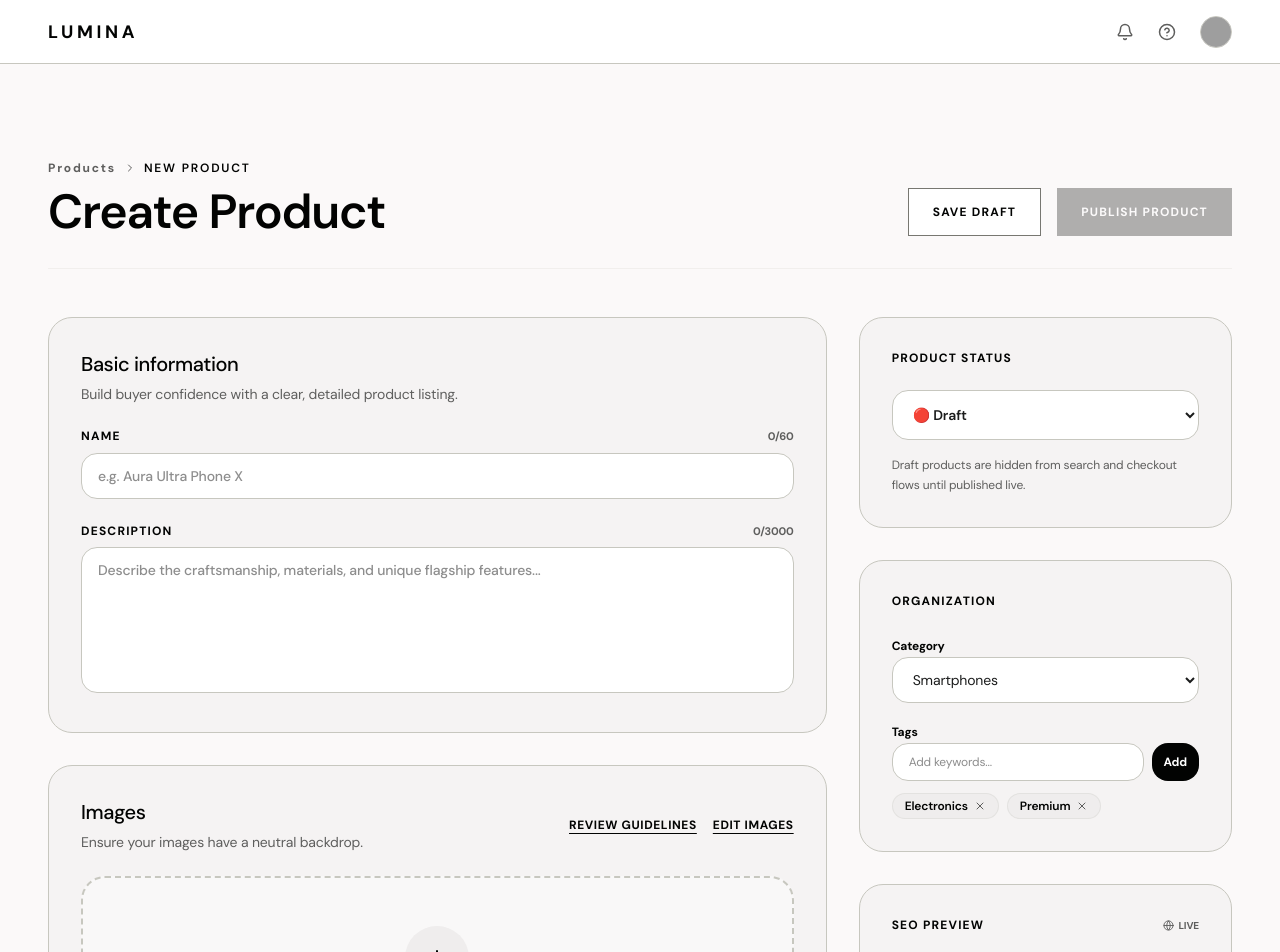
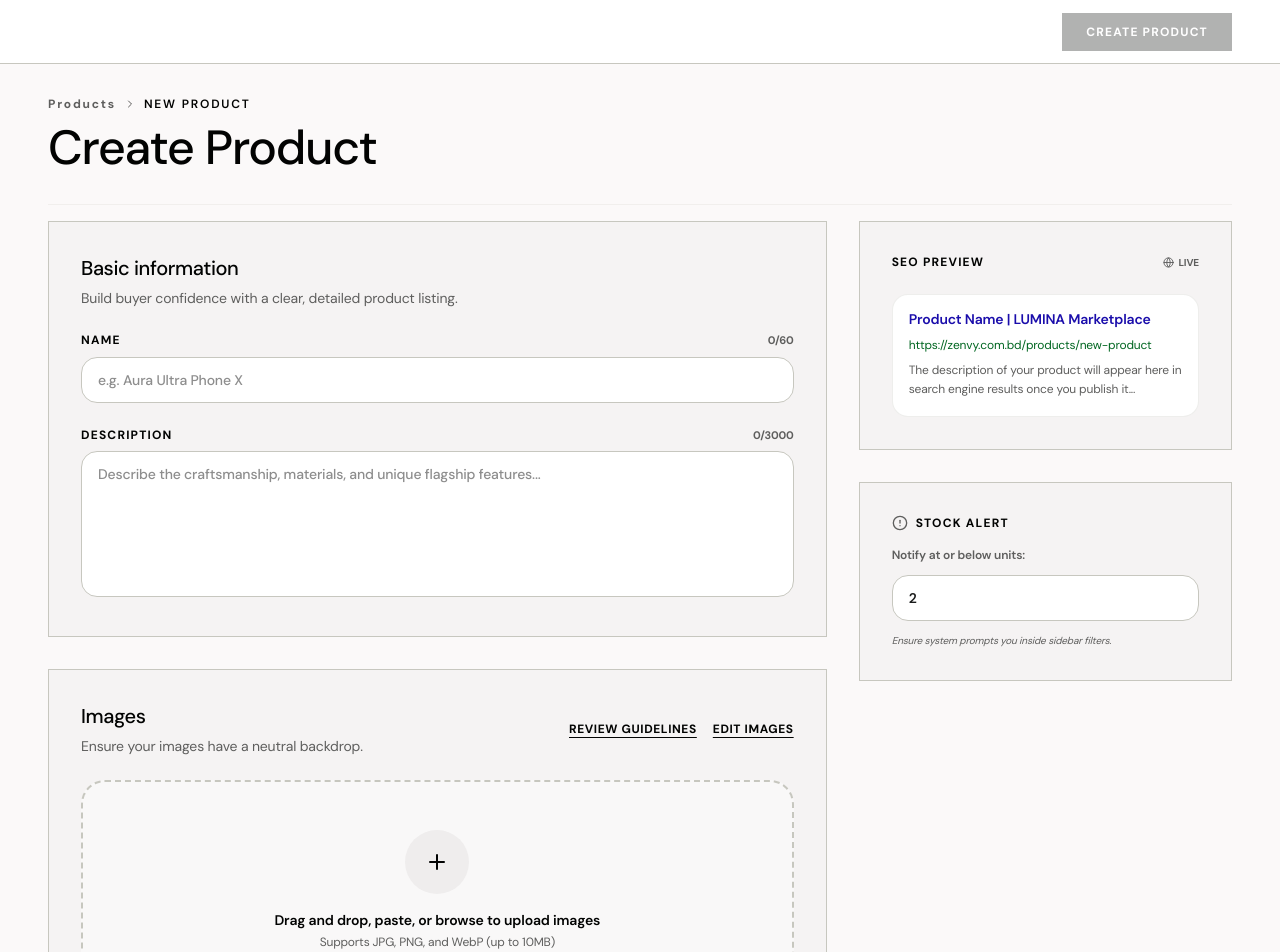
Before and after one commit to wwwredeem2580-blip/new_zenvy, a Next.js app in the folder client/: page /dashboard/products/new in a window 1280 px wide. Shown: the top 952 px of the page. Built offline with nearby package versions, Linux system fonts and the light colour scheme; grey boxes are pictures that could not be loaded.

Commit message:
major-ref(client): product create/edit page v2

```diff
--- a/client/src/components/NewProductScreen.tsx
+++ b/client/src/components/NewProductScreen.tsx
@@ -232,20 +232,18 @@ export default function NewProductScreen({
     <div className="flex-1 bg-[#fbf9f9] overflow-y-auto relative h-full flex flex-col font-sans text-[#1b1c1c]">
 
       {/* breadcrumbs header */}
-      <header className="sticky top-0 z-40 bg-white flex justify-between items-center w-full px-6 py-4 md:px-12 h-[64px] border-b border-[#c7c7bf]">
-        <div className="flex items-center gap-4">
-          <span className="font-bold text-lg tracking-[0.2em] text-[#020302]">LUMINA</span>
-        </div>
-        <div className="flex items-center gap-6">
-          <button className="text-[#5e5e5d] hover:text-[#020302] transition-colors cursor-pointer">
-            <Bell size={18} />
+      <header className="fixed top-0 z-40 bg-white flex justify-between items-center w-full px-6 py-4 md:px-12 h-[64px] border-b border-[#c7c7bf]">
+        <div className="flex justify-end w-full gap-4">
+          <button
+            onClick={() => {
+              setProductStatus('Published');
+              handleSubmit();
+            }}
+            disabled={!formData.name && !searchQuery}
+            className="px-6 h-[38px] bg-[#020302] hover:bg-[#868582] text-white transition-colors text-xs font-bold tracking-widest uppercase disabled:opacity-30 disabled:cursor-not-allowed cursor-pointer"
+          >
+            {initialProduct ? 'Update Product' : 'Create Product'}
           </button>
-          <button className="text-[#5e5e5d] hover:text-[#020302] transition-colors cursor-pointer">
-            <HelpCircle size={18} />
-          </button>
-          <div className="h-8 w-8 rounded-full bg-[#e3e2e2] border border-[#c7c7bf] overflow-hidden">
-            <img className="w-full h-full object-cover" src="https://lh3.googleusercontent.com/aida-public/AB6AXuAxS3fgVQieR93hzActmRc81VSfMJ7305idtuLG9zhTlzTTjmiI52ZfzFnuyJUjD8gSiOntzF4Q9DK5iOZyGLILkzZUG5Rw6IBCh5FqFnlG7P-oA1OLkVE8wjhRpWy0fsP1vGN9auUoyLYv2hMffal-BluaMsS-hgydklG11BvHIEz8_HLZ1Qi7l2AGG4zJK-0QEj_c8e4P3e9g559KyWPCIzyP0zKnHEkMQAQrNWfrlA43kUactZJU7JKPWWfOOCtGhW1KLsgA0DIA" alt="Owner Profile" />
-          </div>
         </div>
       </header>
 
@@ -253,7 +251,7 @@ export default function NewProductScreen({
       <div className="flex-1 pt-24 px-6 md:px-12 max-w-[1440px] mx-auto w-full pb-20">
 
         {/* Breadcrumb & Main Actions */}
-        <div className="flex flex-col md:flex-row md:items-end justify-between gap-6 mb-12 border-b border-[#c7c7bf]/20 pb-8">
+        <div className="flex flex-col md:flex-row md:items-end justify-between gap-6 mb-4 border-b border-[#c7c7bf]/20 pb-8">
           <div className="space-y-3">
             <nav className="flex items-center gap-2 text-[#5e5e5d] text-xs font-bold uppercase tracking-[0.15em]">
               <button onClick={onBack} className="hover:text-[#020302] transition-colors flex items-center gap-1">
@@ -262,31 +260,9 @@ export default function NewProductScreen({
               <ChevronRight size={12} className="text-[#5e5e5d]" />
               <span className="text-[#020302] font-semibold">{initialProduct ? 'Edit product' : 'New product'}</span>
             </nav>
-            <h1 className="text-3xl md:text-5xl font-semibold tracking-tight text-[#020302]">
+            <h1 className="text-3xl md:text-5xl font-medium tracking-tight text-[#020302]">
               {initialProduct ? 'Edit Product' : 'Create Product'}
             </h1>
-          </div>
-
-          <div className="flex gap-4">
-            <button
-              onClick={() => {
-                setProductStatus('Draft');
-                handleSubmit();
-              }}
-              className="px-6 h-[48px] border border-[#777771] text-[#020302] bg-white hover:bg-[#f5f3f3] transition-colors text-xs font-bold tracking-widest uppercase cursor-pointer"
-            >
-              Save Draft
-            </button>
-            <button
-              onClick={() => {
-                setProductStatus('Published');
-                handleSubmit();
-              }}
-              disabled={!formData.name && !searchQuery}
-              className="px-6 h-[48px] bg-[#020302] hover:bg-[#868582] text-white transition-colors text-xs font-bold tracking-widest uppercase disabled:opacity-30 disabled:cursor-not-allowed cursor-pointer"
-            >
-              {initialProduct ? 'Update Product' : 'Publish Product'}
-            </button>
           </div>
         </div>
 
@@ -297,7 +273,7 @@ export default function NewProductScreen({
           <div className="lg:col-span-8 space-y-8">
 
             {/* Section 1: Basic Information */}
-            <section className="p-8 bg-[#f5f3f3] rounded-xl border border-[#c7c7bf] space-y-6">
+            <section className="p-8 bg-[#f5f3f3] border border-[#c7c7bf] space-y-6">
               <div>
                 <h2 className="text-xl font-medium text-[#020302] mb-1.5">Basic information</h2>
                 <p className="text-sm text-[#5e5e5d]">Build buyer confidence with a clear, detailed product listing.</p>
@@ -370,7 +346,7 @@ export default function NewProductScreen({
             </section>
 
             {/* Section 2: Images Upload & Guidelines */}
-            <section className="p-8 bg-[#f5f3f3] rounded-xl border border-[#c7c7bf] space-y-6">
+            <section className="p-8 bg-[#f5f3f3] border border-[#c7c7bf] space-y-6">
               <div className="flex flex-col md:flex-row justify-between items-start md:items-center gap-4">
                 <div>
                   <h2 className="text-xl font-medium text-[#020302] mb-1.5">Images</h2>
@@ -403,7 +379,7 @@ export default function NewProductScreen({
             </section>
 
             {/* Section 3: Product Options / Variants */}
-            <section className="p-8 bg-[#f5f3f3] rounded-xl border border-[#c7c7bf] space-y-6">
+            <section className="p-8 bg-[#f5f3f3] border border-[#c7c7bf] space-y-6">
               <div className="flex items-center justify-between">
                 <div>
                   <h2 className="text-xl font-medium text-[#020302] mb-1.5">Product options *</h2>
@@ -422,7 +398,7 @@ export default function NewProductScreen({
 
               {formData.variants.length === 0 ? (
                 /* Empty state */
-                <div className="bg-white rounded-lg border border-[#c7c7bf] p-12 text-center">
+                <div className="bg-white rounded-lg border border-[#c7c7bf] px-6 py-4 text-center">
                   <div className="inline-flex items-center justify-center w-12 h-12 rounded-full bg-[#f5f3f3] mb-4 text-[#5e5e5d]">
                     <Layers size={20} />
                   </div>
@@ -443,7 +419,7 @@ export default function NewProductScreen({
                   {formData.variants.map((v) => (
                     <div
                       key={v.id}
-                      className="bg-white border border-[#c7c7bf] p-5 rounded-xl flex gap-4 items-start relative hover:shadow-lg transition-all"
+                      className="bg-white border border-[#c7c7bf] p-5 flex gap-4 items-start relative hover:shadow-lg transition-all"
                     >
                       {/* Image Selector Block */}
                       <div className="relative shrink-0">
@@ -557,7 +533,7 @@ export default function NewProductScreen({
                               placeholder="0"
                               value={v.buyingPrice || ''}
                               onChange={(e) => updateVariant(v.id, 'buyingPrice', parseFloat(e.target.value) || 0)}
-                              className="w-full bg-[#fbf9f9] border border-[#c7c7bf] focus:border-[#020302] px-3 py-2 rounded-lg text-xs font-semibold outline-none"
+                              className="w-full bg-[#fbf9f9] border border-[#c7c7bf] focus:border-[#020302] px-3 py-2 text-xs font-semibold outline-none"
                             />
                           </div>
                           <div>
@@ -567,7 +543,7 @@ export default function NewProductScreen({
                               placeholder="0"
                               value={v.sellingPrice || ''}
                               onChange={(e) => updateVariant(v.id, 'sellingPrice', parseFloat(e.target.value) || 0)}
-                              className="w-full bg-[#fbf9f9] border border-[#c7c7bf] focus:border-[#020302] px-3 py-2 rounded-lg text-xs font-semibold outline-none"
+                              className="w-full bg-[#fbf9f9] border border-[#c7c7bf] focus:border-[#020302] px-3 py-2 text-xs font-semibold outline-none"
                             />
                           </div>
                         </div>
@@ -580,7 +556,7 @@ export default function NewProductScreen({
                             placeholder="10"
                             value={v.quantity}
                             onChange={(e) => updateVariant(v.id, 'quantity', parseInt(e.target.value) || 0)}
-                            className="w-full bg-[#fbf9f9] border border-[#c7c7bf] focus:border-[#020302] px-3 py-2 rounded-lg text-xs font-semibold outline-none"
+                            className="w-full bg-[#fbf9f9] border border-[#c7c7bf] focus:border-[#020302] px-3 py-2 text-xs font-semibold outline-none"
                           />
                         </div>
                       </div>
@@ -595,85 +571,8 @@ export default function NewProductScreen({
           {/* Right Sidebar column */}
           <div className="lg:col-span-4 space-y-8">
 
-            {/* Status Card */}
-            <div className="p-8 bg-[#f5f3f3] rounded-xl border border-[#c7c7bf] space-y-6">
-              <h3 className="text-xs font-bold text-[#020302] uppercase tracking-widest">Product Status</h3>
-              <div className="space-y-4">
-                <div className="relative">
-                  <select
-                    value={productStatus}
-                    onChange={(e) => setProductStatus(e.target.value)}
-                    className="w-full bg-white border border-[#c7c7bf] focus:border-[#020302] focus:ring-0 px-4 py-3.5 text-sm font-semibold rounded-lg outline-none cursor-pointer"
-                  >
-                    <option value="Draft">🔴 Draft</option>
-                    <option value="Published">🟢 Published</option>
-                  </select>
-                </div>
-                <p className="text-xs text-[#5e5e5d] leading-relaxed">
-                  Draft products are hidden from search and checkout flows until published live.
-                </p>
-              </div>
-            </div>
-
-            {/* Category / Tags Organization Card */}
-            <div className="p-8 bg-[#f5f3f3] rounded-xl border border-[#c7c7bf] space-y-6">
-              <h3 className="text-xs font-bold text-[#020302] uppercase tracking-widest">Organization</h3>
-
-              <div className="space-y-4">
-                {/* Category Selection */}
-                <div className="space-y-2">
-                  <label className="text-xs font-bold text-[#020302]">Category</label>
-                  <select
-                    value={formData.brand}
-                    onChange={(e) => setFormData({ ...formData, brand: e.target.value })}
-                    className="w-full bg-white border border-[#c7c7bf] focus:border-[#020302] focus:ring-0 px-4 py-3 text-sm rounded-lg cursor-pointer"
-                  >
-                    <option value="Smartphones">Smartphones</option>
-                    <option value="Laptops">Laptops</option>
-                    <option value="Audio">Audio</option>
-                    <option value="Accessories">Accessories</option>
-                  </select>
-                </div>
-
-                {/* Tags Management */}
-                <div className="space-y-2">
-                  <label className="text-xs font-bold text-[#020302]">Tags</label>
-                  <div className="flex gap-2">
-                    <input
-                      type="text"
-                      placeholder="Add keywords..."
-                      value={tagInput}
-                      onChange={(e) => setTagInput(e.target.value)}
-                      onKeyDown={(e) => e.key === 'Enter' && addTag()}
-                      className="flex-1 bg-white border border-[#c7c7bf] focus:border-[#020302] px-4 py-2.5 text-xs rounded-lg outline-none"
-                    />
-                    <button
-                      onClick={addTag}
-                      className="px-3 bg-[#020302] text-white hover:bg-[#868582] text-xs font-bold rounded-lg cursor-pointer"
-                    >
-                      Add
-                    </button>
-                  </div>
-
-                  <div className="flex flex-wrap gap-2 mt-3">
-                    {tagsList.map((tag) => (
-                      <span
-                        key={tag}
-                        className="px-3 py-1 bg-[#efeded] border border-[#c7c7bf]/30 rounded-full text-xs font-semibold text-[#020302] flex items-center gap-1.5"
-                      >
-                        <span>{tag}</span>
-                        <button onClick={() => removeTag(tag)} className="text-[#5e5e5d] hover:text-[#020302] cursor-pointer">
-                          <X size={12} />
-                        </button>
-                      </span>
-                    ))}
-                  </div>
-                </div>
-              </div>
-            </div>
-
             {/* Dynamic SEO Realtime Preview Card */}
-            <div className="p-8 bg-[#f5f3f3] rounded-xl border border-[#c7c7bf] space-y-6">
+            <div className="p-8 bg-[#f5f3f3] border border-[#c7c7bf] space-y-6">
               <div className="flex justify-between items-center">
                 <h3 className="text-xs font-bold text-[#020302] uppercase tracking-widest">SEO Preview</h3>
                 <span className="text-[10px] font-bold text-[#5e5e5d] uppercase flex items-center gap-1"><Globe size={11} /> Live</span>
@@ -683,7 +582,7 @@ export default function NewProductScreen({
                   {searchQuery || "Product Name"} | LUMINA Marketplace
                 </p>
                 <p className="text-[#006621] text-xs font-normal">
-                  https://lumina.com/products/{(searchQuery || "new-product").toLowerCase().replace(/\s+/g, '-')}
+                  https://zenvy.com.bd/products/{(searchQuery || "new-product").toLowerCase().replace(/\s+/g, '-')}
                 </p>
                 <p className="text-[#5e5e5d] text-xs leading-relaxed line-clamp-2">
                   {formData.description || "The description of your product will appear here in search engine results once you publish it..."}
@@ -692,7 +591,7 @@ export default function NewProductScreen({
             </div>
 
             {/* Low stock alert alert threshold setting */}
-            <div className="p-8 bg-[#f5f3f3] rounded-xl border border-[#c7c7bf] space-y-4">
+            <div className="p-8 bg-[#f5f3f3] border border-[#c7c7bf] space-y-4">
               <div className="flex items-center gap-2">
                 <AlertCircle size={16} className="text-[#5e5e5d]" />
                 <h3 className="text-xs font-bold text-[#020302] uppercase tracking-widest">Stock Alert</h3>
@@ -726,7 +625,7 @@ export default function NewProductScreen({
               initial={{ opacity: 0, scale: 0.95, y: 15 }}
               animate={{ opacity: 1, scale: 1, y: 0 }}
               exit={{ opacity: 0, scale: 0.95, y: 15 }}
-              className="bg-white w-full max-w-2xl max-h-[921px] z-[260] overflow-hidden rounded-xl shadow-2xl flex flex-col border border-[#c7c7bf]"
+              className="bg-white w-full max-w-2xl max-h-[921px] z-[260] overflow-hidden shadow-2xl flex flex-col border border-[#c7c7bf]"
             >
               {/* Modal Header */}
               <header className="p-8 pb-4">
@@ -743,7 +642,7 @@ export default function NewProductScreen({
               </header>
 
               {/* Modal Body (Scrollable) */}
-              <div className="p-8 pt-4 overflow-y-auto no-scrollbar space-y-8 flex-1 max-h-[550px]">
+              <div className="p-8 pt-4 overflow-y-auto no-scrollbar space-y-8 flex-1 max-h-[400px] sm:max-h-[550px]">
 
                 {/* Step 1: Color Selection */}
                 <section className="space-y-4">
@@ -752,7 +651,7 @@ export default function NewProductScreen({
                     <span className="text-xs text-[#5e5e5d] italic">Select 1 at max</span>
                   </div>
 
-                  <div className="grid grid-cols-2 sm:grid-cols-4 gap-3">
+                  <div className="grid grid-cols-3 sm:grid-cols-5 gap-3">
                     {/* Render presets */}
                     {COLORS.map(color => {
                       const isSelected = selectedModalColor === color;
@@ -769,7 +668,7 @@ export default function NewProductScreen({
                             className="w-8 h-8 rounded-full border border-[#c7c7bf]"
                             style={{ backgroundColor: getColorHex(color) }}
                           />
-                          <span className={`text-xs font-medium ${isSelected ? 'text-[#020302]' : 'text-[#5e5e5d]'}`}>
+                          <span className={`text-[12px] font-medium ${isSelected ? 'text-[#020302]' : 'text-[#5e5e5d]'}`}>
                             {color}
                           </span>
                         </div>
```
Also changed, not shown: client/src/components/MarkSoldModal.tsx (+5 -5 lines).
